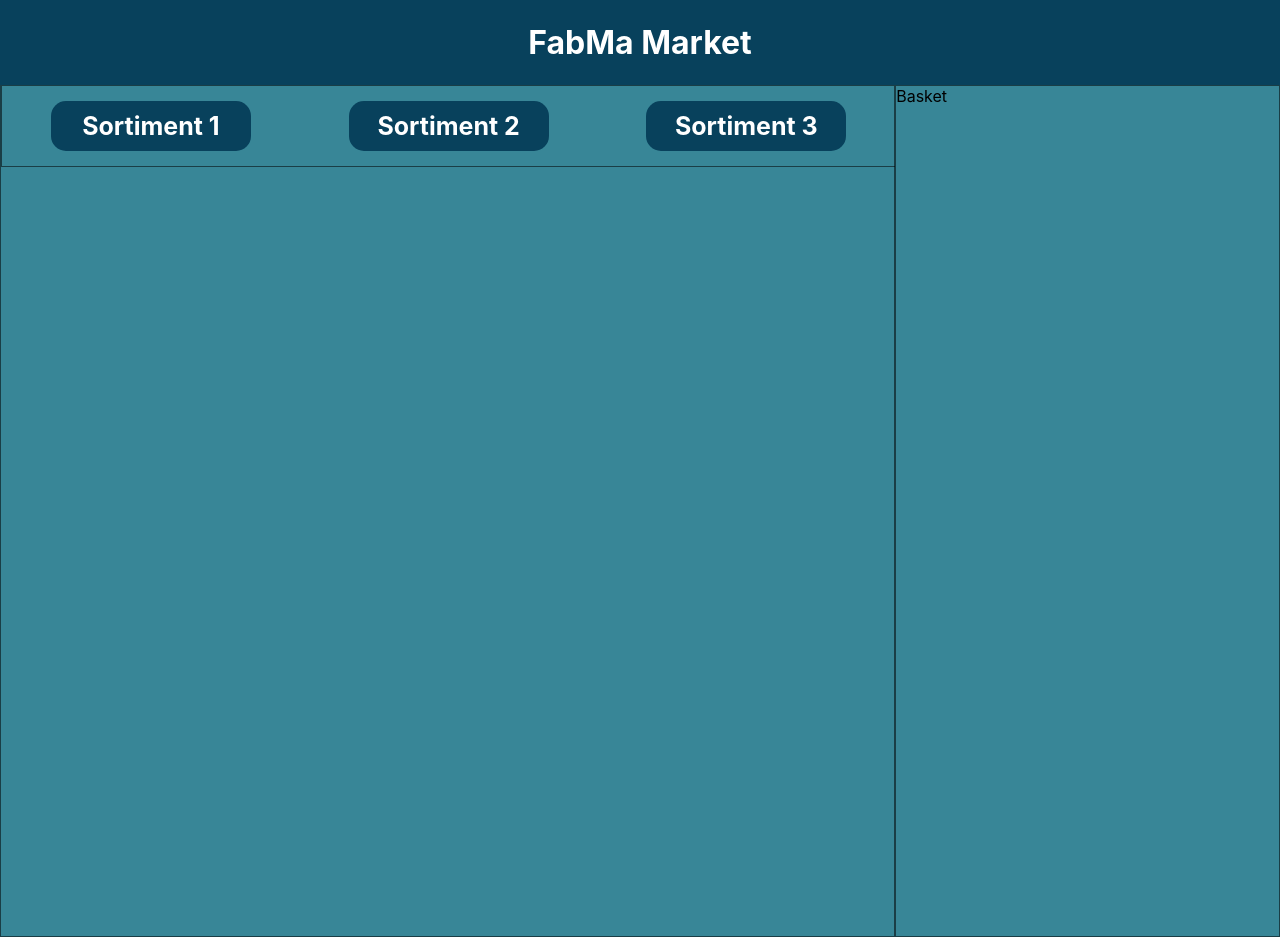
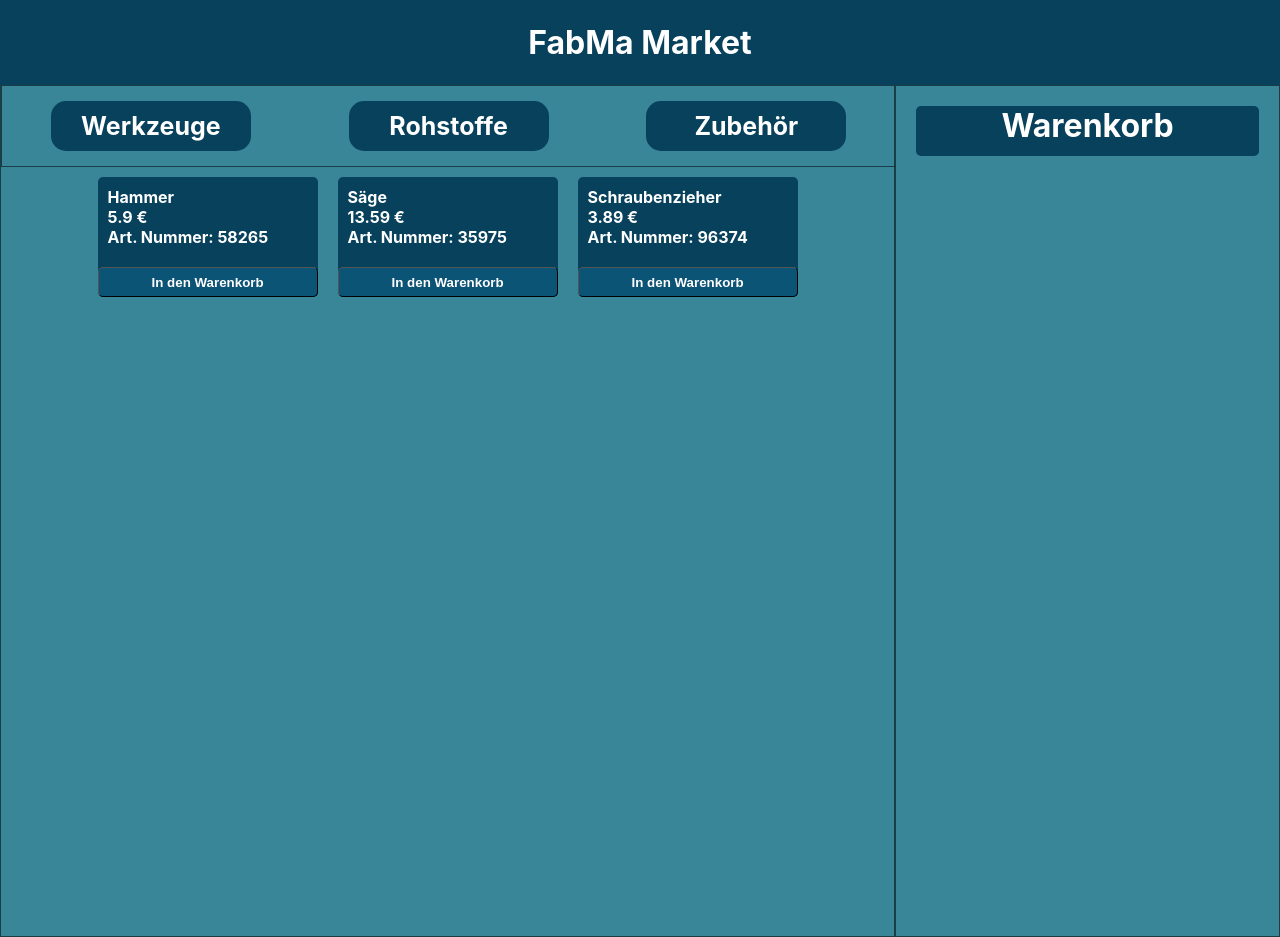
Before and after one commit to MarcoBeer07/FabMa-Marketplace, a React (Create React App) app: page / in a window 1280 px wide. Built offline with nearby package versions, Linux system fonts and the light colour scheme.

Commit message:
added JSON Database with public data for the components

```diff
--- a/src/App.js
+++ b/src/App.js
@@ -1,11 +1,10 @@
 import './App.css';
+import Goods from './Goods/Goods';
 
 function App() {
   return (
     <div className="App">
-      <header className="App-header">
-        <h1>HALLO</h1>
-      </header>
+      <Goods test="Hallo" />
     </div>
   );
 }
--- a/src/Basket/Basket.js
+++ b/src/Basket/Basket.js
@@ -2,9 +2,12 @@ import React from 'react'
 import './Basket.scss';
 
 
-export const Basket = () => {
+
+export const Basket = (probs) => {
     return (
-        <div className='basket-box'>Basket</div>
+        <div className='basket-box'>
+            <h1 className='basket-headline'>Warenkorb</h1>
+        </div>
     )
 }
 
--- a/src/Basket/Basket.scss
+++ b/src/Basket/Basket.scss
@@ -4,3 +4,12 @@
     height: 850px;
     width: 30%;
 }
+
+.basket-headline {
+    height: 50px;
+    margin: 20px;
+    background-color: #08415C;
+    color: white;
+    border-radius: 5px;
+    text-align: center;
+}
--- /dev/null
+++ b/src/Data/data.json
@@ -0,0 +1,19 @@
+[
+
+    {
+        "name": "Hammer",
+        "price": 5.90,
+        "item_number": "58265"
+    },
+    {
+        "name": "Säge",
+        "price": 13.59,
+        "item_number": "35975"
+    },
+    {
+        "name": "Schraubenzieher",
+        "price": 3.89,
+        "item_number": "96374"
+    }
+
+]
--- /dev/null
+++ b/src/Goods/Good.js
@@ -0,0 +1,16 @@
+import './Goods.scss'
+
+function Good(probs) {
+    const { good } = probs;
+    const { name, price, item_number } = good;
+    return (
+        <div className='goods-elements'>
+            {name} <br />
+            {price} € <br />
+            Art. Nummer: {item_number} <br />
+            <button>In den Warenkorb</button>
+        </div>
+    )
+}
+
+export default Good;
--- a/src/Goods/Goods.js
+++ b/src/Goods/Goods.js
@@ -1,16 +1,25 @@
-import React from 'react'
+import React, { useState } from 'react'
 import './Goods.scss';
+import Data from '../Data/data.json';
+import GoodsList from './GoodsList';
 
 
-export const Goods = () => {
+//Goods main container
+export const Goods = (probs) => {
+    const [goods] = useState(Data);
+
+
     return (
-
         <div className='goods-box'>
             <div className='navbar'>
-                <div>Sortiment 1</div>
-                <div>Sortiment 2</div>
-                <div>Sortiment 3</div>
+                <div>Werkzeuge</div>
+                <div>Rohstoffe</div>
+                <div>Zubehör</div>
             </div>
+            <div>
+                <GoodsList goods={goods} />
+            </div>
+
         </div>
     )
 }
--- a/src/Goods/Goods.scss
+++ b/src/Goods/Goods.scss
@@ -27,3 +27,41 @@
         cursor: pointer;
     }
 }
+
+.goods-elements-box {
+    display: flex;
+    flex-wrap: wrap;
+    justify-content: center;
+}
+
+.goods-elements {
+    position: relative;
+    display: flex;
+    background-color: #08415C;
+    color: white;
+    font-weight: bold;
+    border-radius: 5px;
+    min-width: 200px;
+    min-height: 100px;
+    padding: 10px;
+    margin: 10px;
+    button {
+        position: absolute;
+        bottom: 0;
+        left: 0;
+        right: 0;
+        width: auto;
+        height: 30px;
+        cursor: pointer;
+        background-color: #0c5475;
+        color: white;
+        font-weight: bold;
+        border-radius: 5px;
+        margin-top: 20px;
+        border-color: black;
+        border-width: 0.3px;
+        &:hover {
+            background-color: #094c6b;
+        }
+    }
+}
--- /dev/null
+++ b/src/Goods/GoodsList.js
@@ -0,0 +1,16 @@
+import Good from "./Good";
+
+
+function GoodsList(probs) {
+    const { goods } = probs;
+
+    const elements = goods.map((item, i) => <Good key={i} good={item} />)
+
+    return (
+        <div className="goods-elements-box">
+            {elements}
+        </div>
+    )
+}
+
+export default GoodsList;
--- a/src/index.js
+++ b/src/index.js
@@ -5,6 +5,7 @@ import reportWebVitals from './reportWebVitals';
 import Header from './Header/Header'
 import Goods from './Goods/Goods'
 import Basket from './Basket/Basket'
+
 
 const root = ReactDOM.createRoot(document.getElementById('root'));
 root.render(
```
